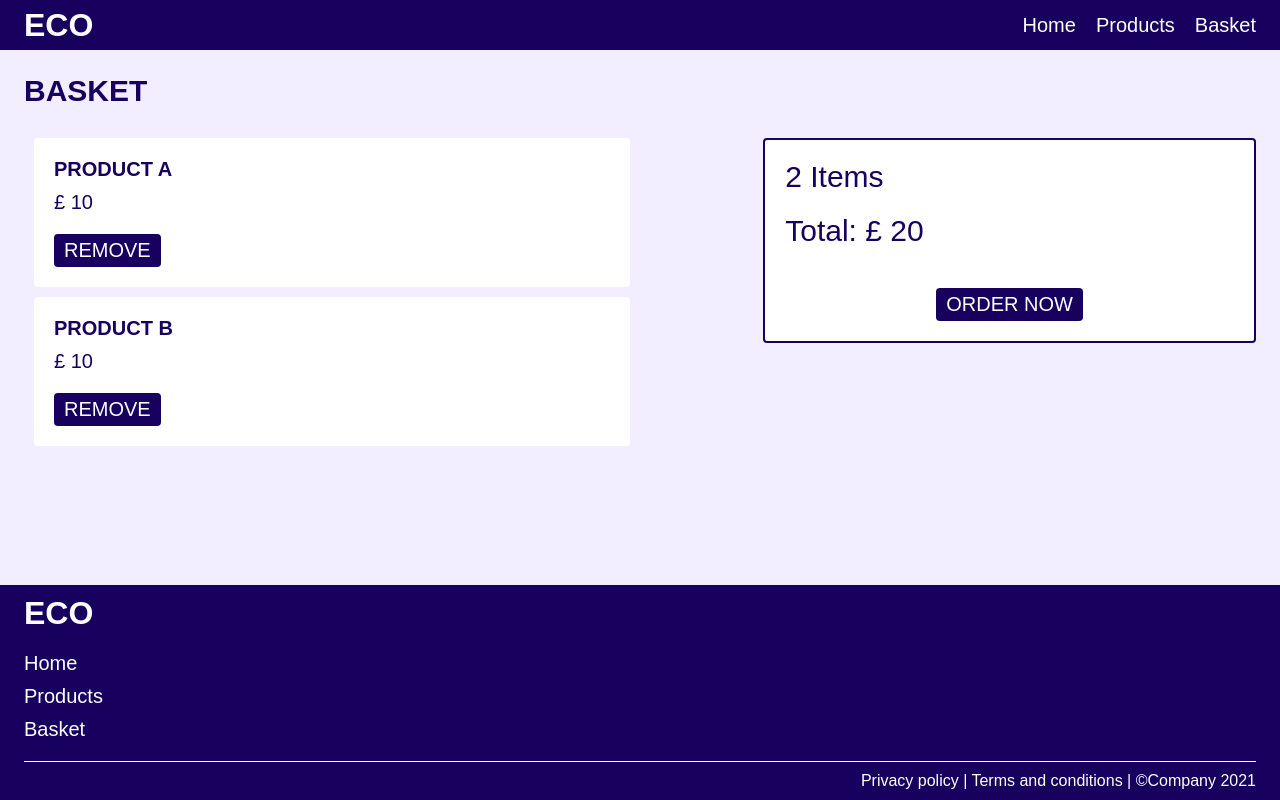
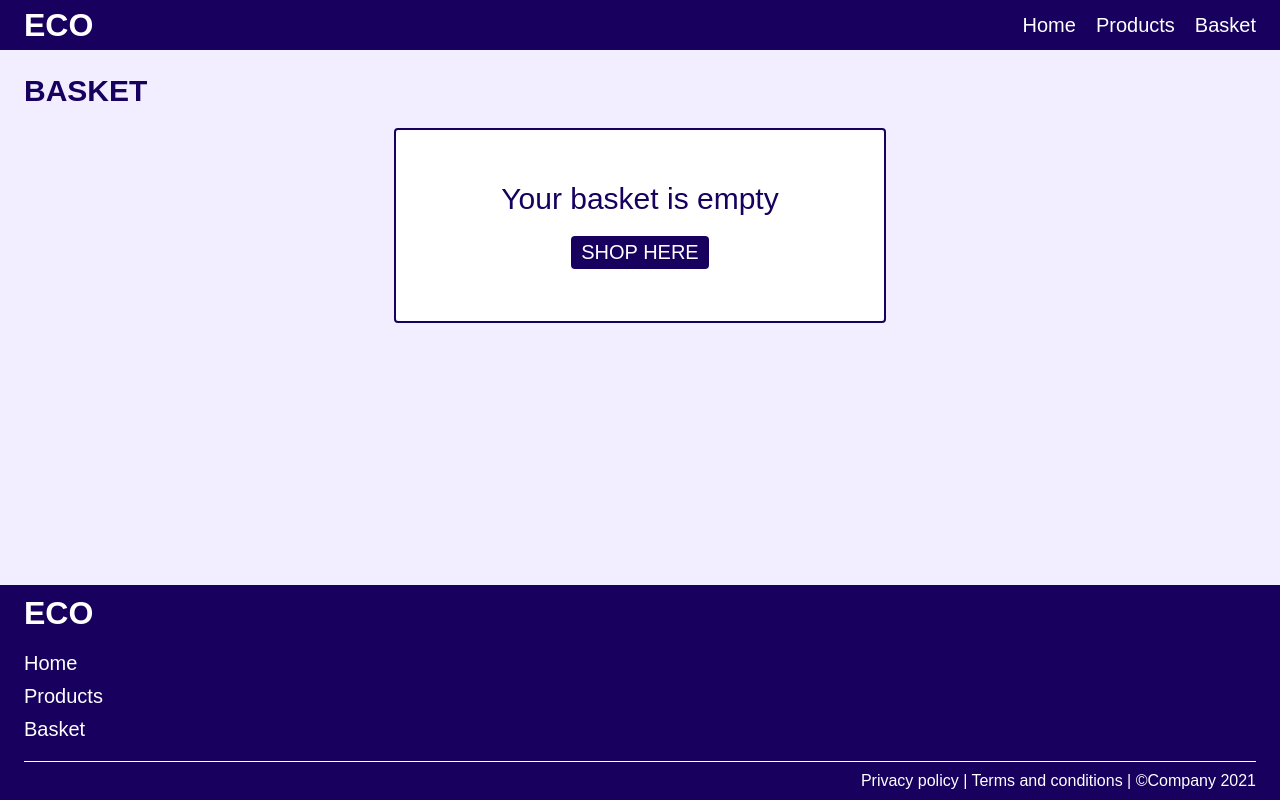
Before and after one commit to jarasmar/E-Commerce-React, a React (Create React App) app: page /basket in a window 1280 px wide. Built offline with nearby package versions, Linux system fonts and the light colour scheme.

Commit message:
Add a basket context

```diff
--- a/src/App.js
+++ b/src/App.js
@@ -2,12 +2,13 @@ import React from "react";
 import { BrowserRouter as Router, Route, Switch } from "react-router-dom";
 import { Nav, Footer } from "./components";
 import { Home, Products, Basket } from "./pages";
-import { ProductsContextProvider } from "./contexts";
+import { ProductsContextProvider, BasketContextProvider } from "./contexts";
 
 function App() {
   return (
     <div className="App">
       <ProductsContextProvider>
+        <BasketContextProvider>
           <Router>
             <Nav />
             <Switch>
@@ -17,6 +18,7 @@ function App() {
             </Switch>
             <Footer />
           </Router>
+        </BasketContextProvider>
       </ProductsContextProvider>
     </div>
   );
--- a/src/components/basket_list.js
+++ b/src/components/basket_list.js
@@ -1,18 +1,19 @@
-import React from "react";
+import React, { useContext } from "react";
+import { BasketContext } from "../contexts/basket_context";
 
 function BasketList() {
+  const { basket } = useContext(BasketContext);
   return (
     <ul className="basket-list">
-      <li>
-        <span className="product-name">Product A</span>
-        <span className="product-price">£ 10</span>
-        <button className="remove-btn">Remove</button>
-      </li>
-      <li>
-        <span className="product-name">Product B</span>
-        <span className="product-price">£ 10</span>
-        <button className="remove-btn">Remove</button>
-      </li>
+      {basket.map((product) => {
+        return (
+          <li key={product.id}>
+            <span className="product-name">{product.name}</span>
+            <span className="product-price">£ {product.price}</span>
+            <button className="buy-btn">Buy</button>
+          </li>
+        );
+      })}
     </ul>
   );
 }
--- /dev/null
+++ b/src/contexts/basket_context.js
@@ -0,0 +1,14 @@
+import React, { createContext, useState } from "react";
+
+export const BasketContext = createContext();
+
+const BasketContextProvider = (props) => {
+  const [basket, setBasket] = useState([]);
+  return (
+    <BasketContext.Provider value={{ basket }}>
+      {props.children}
+    </BasketContext.Provider>
+  );
+};
+
+export default BasketContextProvider;
--- a/src/contexts/index.js
+++ b/src/contexts/index.js
@@ -1 +1,2 @@
 export { default as ProductsContextProvider } from "./products_context";
+export { default as BasketContextProvider } from "./basket_context";
--- a/src/pages/basket.js
+++ b/src/pages/basket.js
@@ -1,15 +1,27 @@
-import React from "react";
+import React, { useContext } from "react";
+import { Link } from "react-router-dom";
+import { BasketContext } from "../contexts/basket_context";
 import BasketList from "../components/basket_list";
 import Checkout from "../components/checkout";
 
 function Basket() {
+  const { basket } = useContext(BasketContext);
   return (
     <div className="page basket">
       <div className="header">Basket</div>
-      <div className="content">
-        <BasketList />
-        <Checkout />
-      </div>
+      {basket.length ? (
+        <div className="full-basket">
+          <BasketList />
+          <Checkout />
+        </div>
+      ) : (
+        <div className="empty-basket-container">
+          <span>Your basket is empty</span>
+          <Link to="/products" className="button">
+            Shop Here
+          </Link>
+        </div>
+      )}
     </div>
   );
 }
--- a/src/styles/index.css
+++ b/src/styles/index.css
@@ -6,6 +6,33 @@
 
 body {
   font-family: sans-serif;
+}
+
+button,
+.button {
+  width: fit-content;
+  margin-top: 20px;
+  padding: 5px 10px;
+
+  font-size: 20px;
+  text-transform: uppercase;
+  background-color: #17005e;
+  color: #fff;
+  border: none;
+  border-radius: 4px;
+}
+
+button:hover {
+  cursor: pointer;
+}
+
+a {
+  color: #fff;
+  text-decoration: none;
+}
+
+ul {
+  list-style: none;
 }
 
 /* NAVIGATION */
@@ -77,10 +104,6 @@ body {
   padding-left: 0;
 }
 
-ul {
-  list-style: none;
-}
-
 ul li {
   margin: 10px;
   padding: 20px;
@@ -106,19 +129,6 @@ li .product-price {
   margin-top: 10px;
 }
 
-button {
-  width: fit-content;
-  margin-top: 20px;
-  padding: 5px 10px;
-
-  font-size: 20px;
-  text-transform: uppercase;
-  background-color: #17005e;
-  color: #fff;
-  border: none;
-  border-radius: 4px;
-}
-
 .products-list {
   display: flex;
   flex-wrap: wrap;
@@ -128,11 +138,49 @@ button {
   width: calc(50% - 20px);
 }
 
+.qty-container {
+  display: flex;
+  flex-direction: row;
+  justify-content: space-between;
+  align-items: center;
+  margin-top: 20px;
+}
+
+.qty-controller {
+  display: flex;
+  flex-direction: row;
+}
+
+.product-qty {
+  font-size: 20px;
+  padding: 5px 10px;
+  margin: 0 10px;
+  border: 2px solid #17005e;
+  border-radius: 3px;
+}
+
+.qty-btn {
+  font-size: 30px;
+  font-weight: 500;
+}
+
+.qty-btn:hover {
+  cursor: pointer;
+}
+
+button.remove-btn {
+  margin-top: 0;
+  font-size: 20px;
+  text-transform: none;
+  background-color: transparent;
+  color: #17005e;
+}
+
 .basket-list {
   width: 50%;
 }
 
-.checkout {
+.checkout-container {
   width: 40%;
   margin-top: 10px;
   padding: 20px;
@@ -152,7 +200,7 @@ button {
   margin-bottom: 20px;
 }
 
-.checkout-btn {
+button.checkout {
   align-self: center;
 }
 
@@ -162,7 +210,7 @@ button {
   height: calc(100vh - 265px);
   margin-top: 50px;
   margin-bottom: 215px;
-  overflow-y: scroll;
+  overflow-y: auto;
   padding: 24px;
   background-color: #f2eeff;
 }
@@ -175,7 +223,8 @@ button {
   margin-bottom: 20px;
 }
 
-.page.home {
+.page.home,
+.page.thank-you {
   display: flex;
   flex-direction: column;
   justify-content: center;
@@ -186,9 +235,8 @@ button {
   font-size: 60px;
   text-transform: uppercase;
   font-weight: 900;
-  color: #17005e;
 }
-.page.home .subtitle {
+button.home-btn {
   font-size: 30px;
   text-transform: uppercase;
   font-weight: 500;
@@ -198,13 +246,44 @@ button {
 
   background-color: #17005e;
   color: #fff;
-  text-decoration: none;
-  border-radius: 4px;
 }
 
-.page.basket .content {
+.page.basket .full-basket {
   display: flex;
   flex-direction: row;
   justify-content: space-between;
   align-items: flex-start;
 }
+
+.page.basket .empty-basket-container,
+.page.thank-you .thank-you-container {
+  display: flex;
+  flex-direction: column;
+  justify-content: center;
+  align-items: center;
+  margin: 0 auto;
+
+  height: 40%;
+  width: 40%;
+
+  background-color: #fff;
+  border: 2px solid #17005e;
+  border-radius: 4px;
+  font-size: 30px;
+  color: #17005e;
+}
+
+.page.thank-you .thank-you-container {
+  height: auto;
+  padding: 20px;
+}
+
+ul.last-order-list {
+  font-size: 20px;
+  text-transform: lowercase;
+  padding: 20px 0;
+}
+
+ul.last-order-list li {
+  padding: 5px 0;
+}
```
Lines whose indentation alone changed are shown as unchanged.
